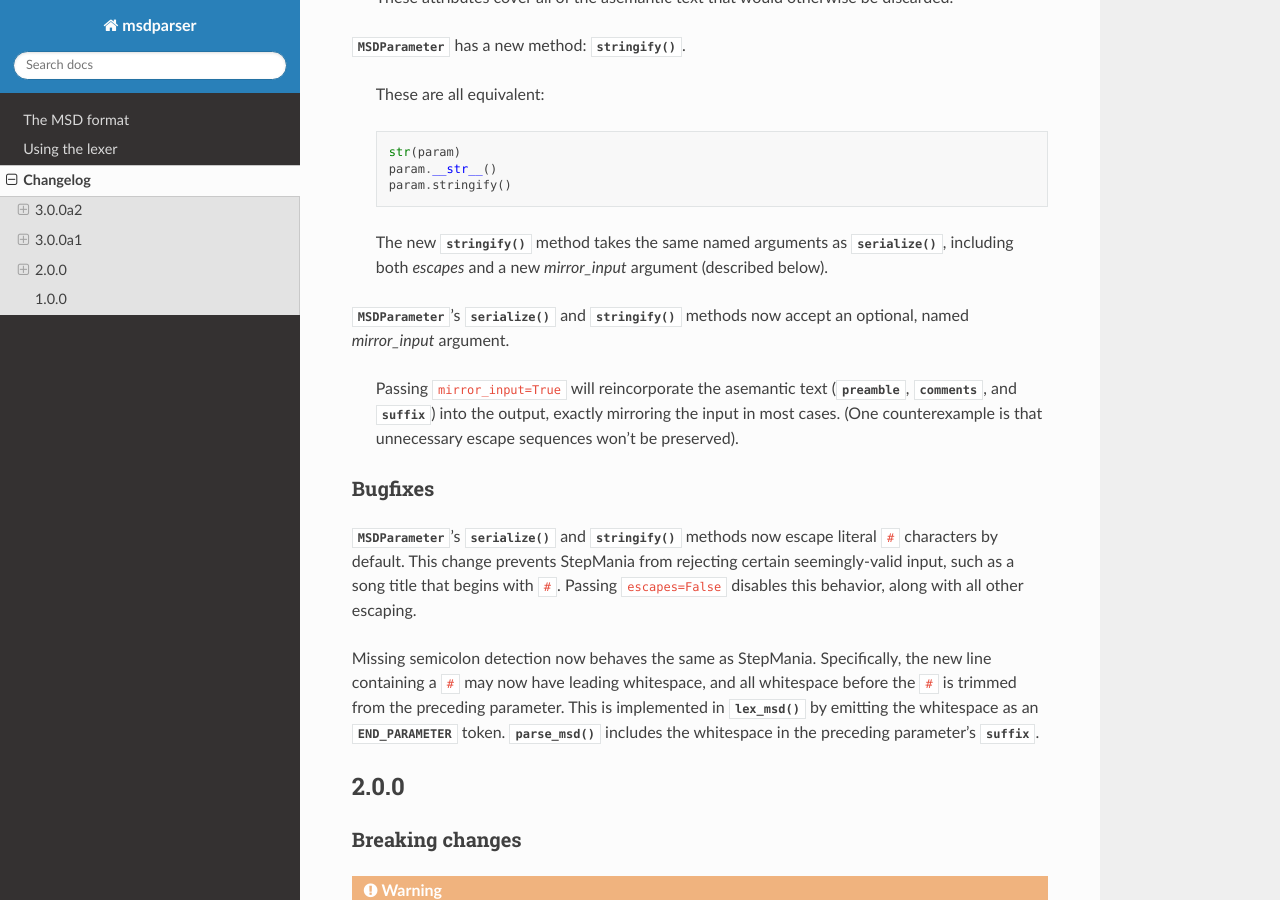
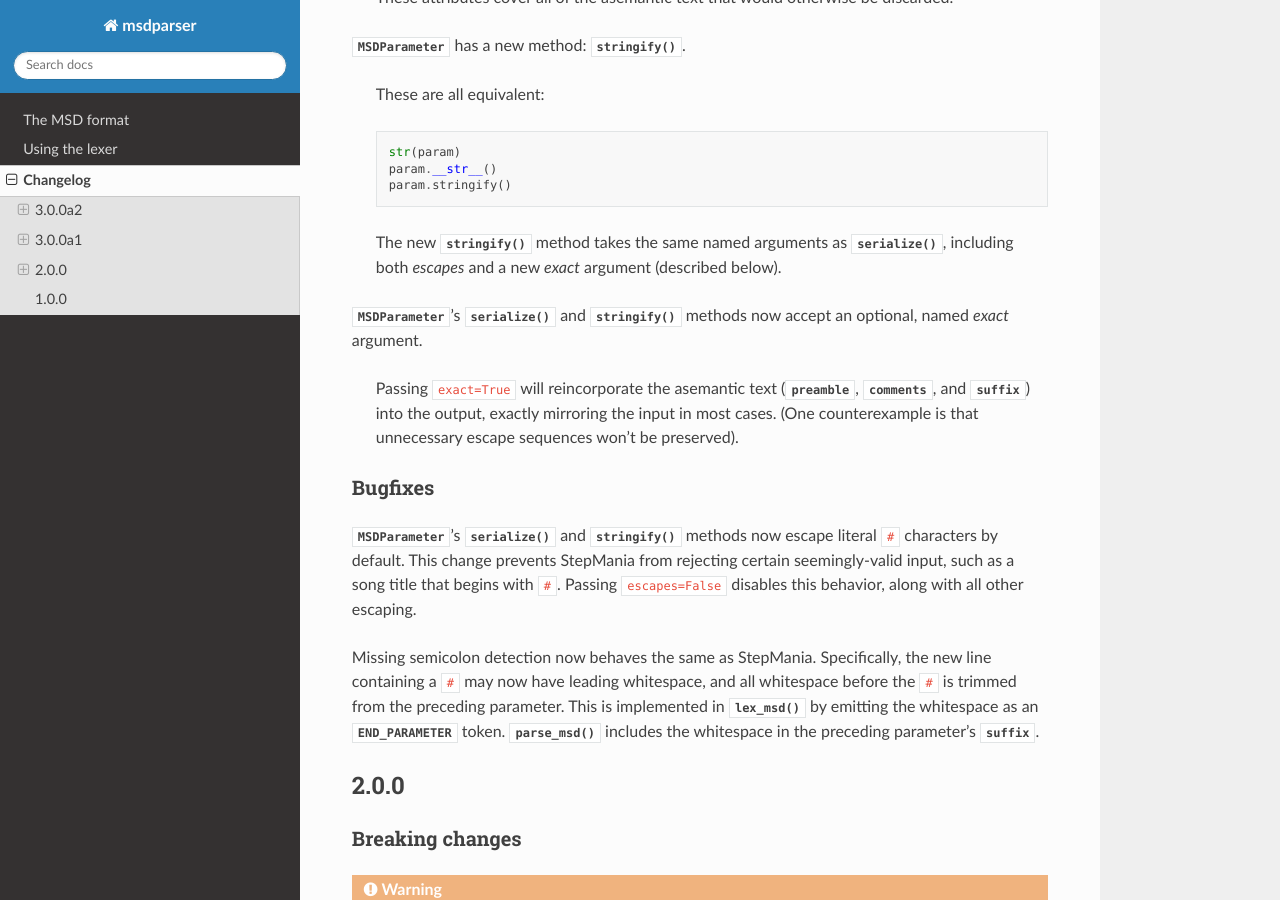
Before and after one commit to garcia/msdparser, a Sphinx documentation site: the page built from docs/source/changelog.rst, in a window 1280 px wide and 900 px high, scrolled down 1170 px. Built offline with Sphinx 7.4.7 and the Read the Docs theme 2.0.0, drawn with Linux system fonts in a browser that asks for light colours.

Commit message:
Fix changelog

```diff
--- a/docs/source/changelog.rst
+++ b/docs/source/changelog.rst
@@ -66,12 +66,12 @@ New features
 
   The new :meth:`~.stringify` method
   takes the same named arguments as :meth:`~.serialize`,
-  including both `escapes` and a new `mirror_input` argument (described below).
+  including both `escapes` and a new `exact` argument (described below).
 
 :class:`.MSDParameter`'s :meth:`.serialize` and :meth:`.stringify` methods
-now accept an optional, named `mirror_input` argument.
+now accept an optional, named `exact` argument.
 
-  Passing :code:`mirror_input=True` will reincorporate the asemantic text
+  Passing :code:`exact=True` will reincorporate the asemantic text
   (:attr:`~.preamble`, :attr:`~.comments`, and :attr:`~.suffix`)
   into the output, exactly mirroring the input in most cases.
   (One counterexample is that unnecessary escape sequences won't be preserved).
```
